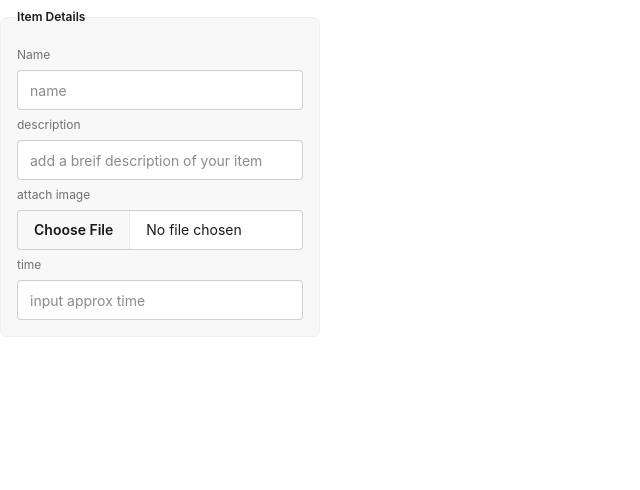
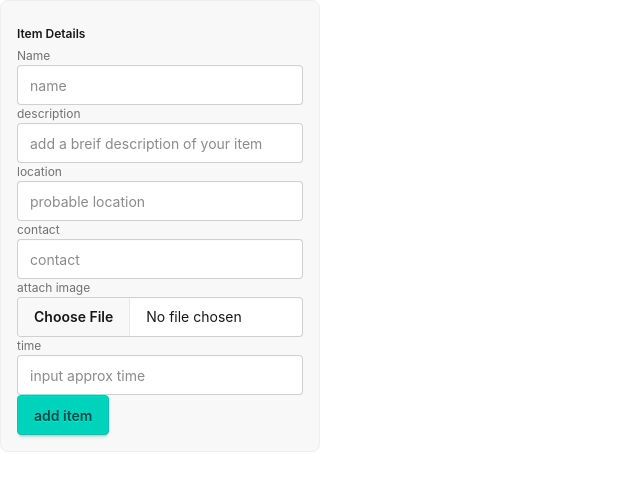
Before and after one commit to LUCARIO-7/Dibs-client, a Vue app: page /additem in a window 1280 px wide. Shown: the top 490 px of the page, without its empty margins (0-640 px from the left). Built offline with nearby package versions, Linux system fonts and the light colour scheme.

Commit message:
crated add item page

```diff
--- a/src/components/addItem.vue
+++ b/src/components/addItem.vue
@@ -1,18 +1,64 @@
 <script setup>
+import axios from 'axios';
 import { ref } from 'vue';
-const item=ref();
+const item=ref({
+    name:'',
+    description:'',
+    time:'',
+    location:'',
+    isLost:true,
+    contact:'',
+    isClaimed:false
+});
+const formData= new FormData();
+const getimage=ref();
+function handleImageupload(event){
+    getimage.value=event.target.files[0];
+}
+async function addItem(){
+    formData.append('item',new Blob([JSON.stringify(item.value)],{
+        type:"application/json"
+    }));
+    formData.append('image',getimage.value)
+    console.log(item.value);
+    try {
+        const response= await axios.post("http://localhost:8081/item",formData,{
+            headers:{
+                'Content-Type': 'multipart/form-data'
+            }
+        }
+        );
+
+    } catch (error) {
+        console.log("something went wrong");
+        console.log(error);
+    }
+}
 </script>
 <template>
    <fieldset class="fieldset bg-base-200 border-base-300 rounded-box w-xs border p-4">
-  <legend class="fieldset-legend">Item Details</legend>
+  <form @submit.prevent="addItem" method="post">
+    <legend class="fieldset-legend">Item Details</legend>
+  <label class="label">Name</label>
+  <input v-model="item.name" type="text" class="input" placeholder="name" />
 
-  <label class="label">Name</label>
-  <input type="text" class="input" placeholder="name" />
   <label class="label">description</label>
-  <input type="text" class="input" placeholder="add a breif description of your item" />
-  <label class="label">attach image</label>
-  <input type="file" class="file-input" />
+  <input v-model="item.description" type="text" class="input" placeholder="add a breif description of your item" />
+
+  <label class="label">location</label>
+  <input v-model="item.location" type="text" class="input" placeholder="probable location" />
+
+  <label class="label">contact</label>
+  <input v-model="item.contact" type="text" class="input" placeholder="contact" />
+
+  <label  class="label" >attach image</label>
+  <input @change="handleImageupload" type="file" class="file-input" />
+
   <label class="label">time</label>
-  <input type="text" class="input" placeholder="input approx time"/>
+  <input v-model="item.time" type="text" class="input" placeholder="input approx time"/>
+
+  <button class="btn btn-accent" type="submit">add item</button>
+  </form>
+
 </fieldset>
 </template>
--- a/src/router/index.js
+++ b/src/router/index.js
@@ -4,6 +4,8 @@ import Login from '../components/Login.vue';
 import Logout from '@/components/Logout.vue';
 import Item from '@/components/Item.vue';
 import AddItem from '@/components/addItem.vue';
+
+
 
 const routes = [
   {
@@ -23,7 +25,7 @@ const routes = [
   },
   {
     path:'/additem',
-    name:'addItem',
+    name:'AddItem',
     component: AddItem
   }
 ];
```
